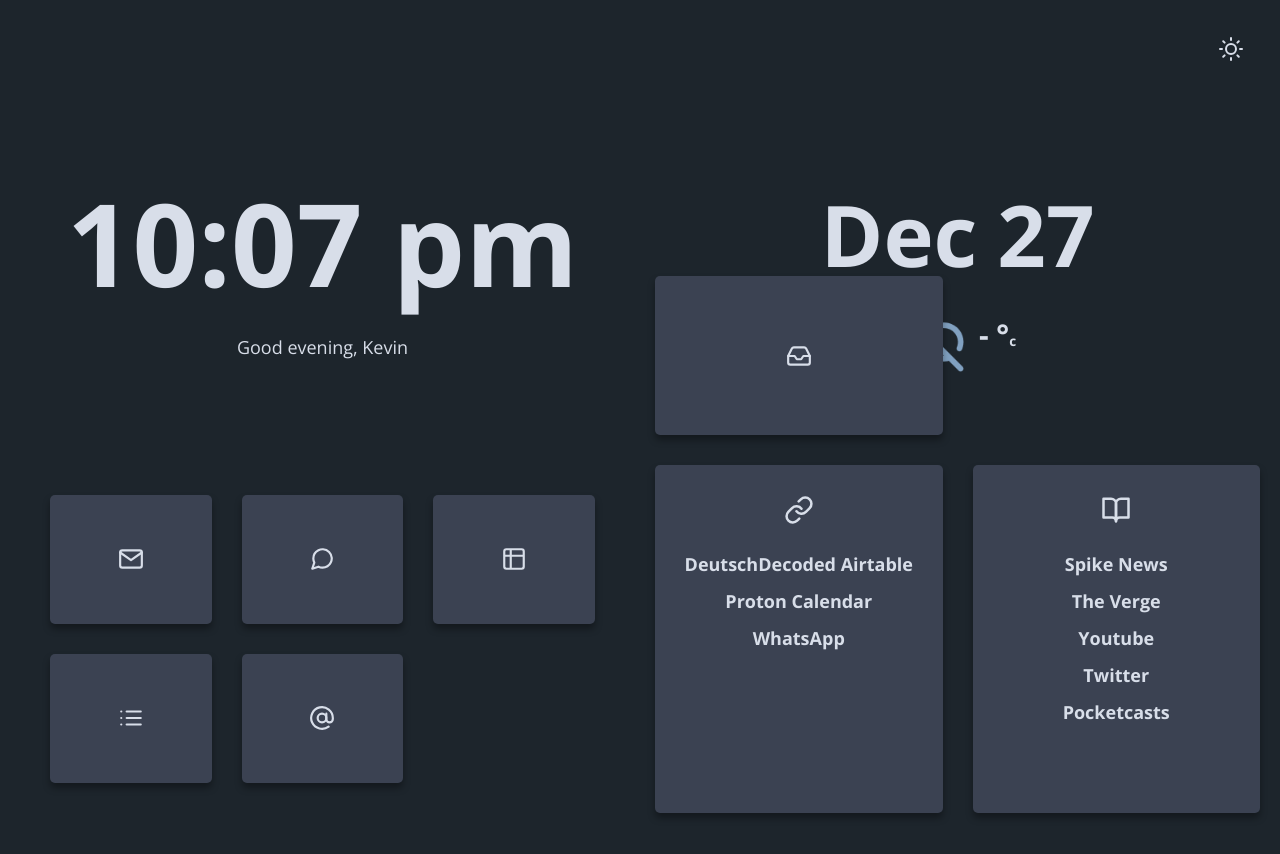
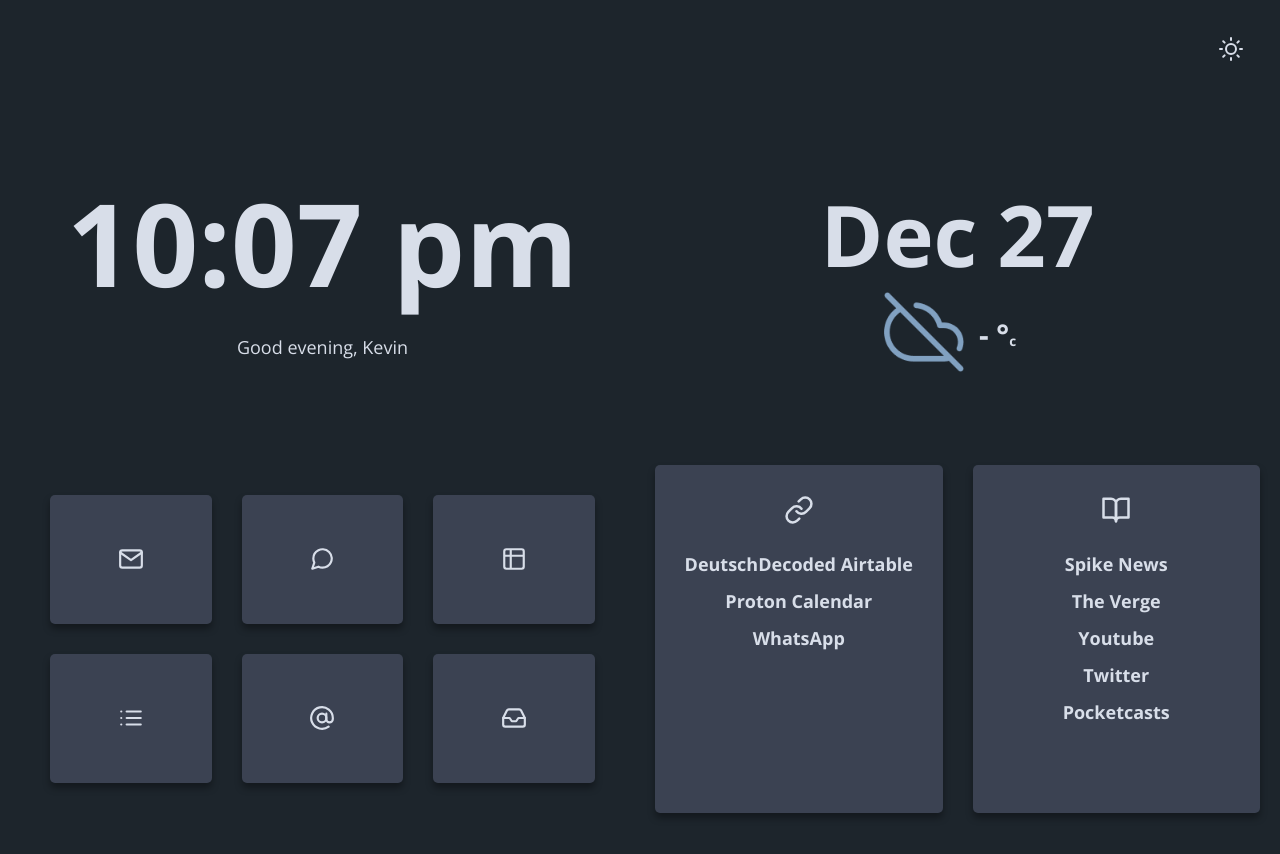
Before and after one commit to kcole93/kcole93.github.io, a Jekyll site: the page bento/index.html, which Jekyll copies as it is, in a window 1280 px wide. Shown: the top 854 px of the page. Built offline with Jekyll 4.4.1, drawn with Linux system fonts in a browser that asks for light colours.

Commit message:
Fix div placement

```diff
--- a/bento/index.html
+++ b/bento/index.html
@@ -37,11 +37,12 @@
                 </div>
             </div>
         </div>
-        <a href="https://mail.proton.me/u/0/inbox" target="_self" class="qlink__link qlink__link-6">
-            <i class="qlink__icon" data-feather="inbox"></i>
-        </a>
 
         <div class="qlink">
+            <a href="https://mail.proton.me/u/0/inbox" target="_self" class="qlink__link qlink__link-6">
+                <i class="qlink__icon" data-feather="inbox"></i>
+            </a>
+
             <a target="_self" href="https://gmail.com/" class="qlink__link qlink__link-1">
                 <i class="qlink__icon" data-feather="mail"></i>
             </a>
```
